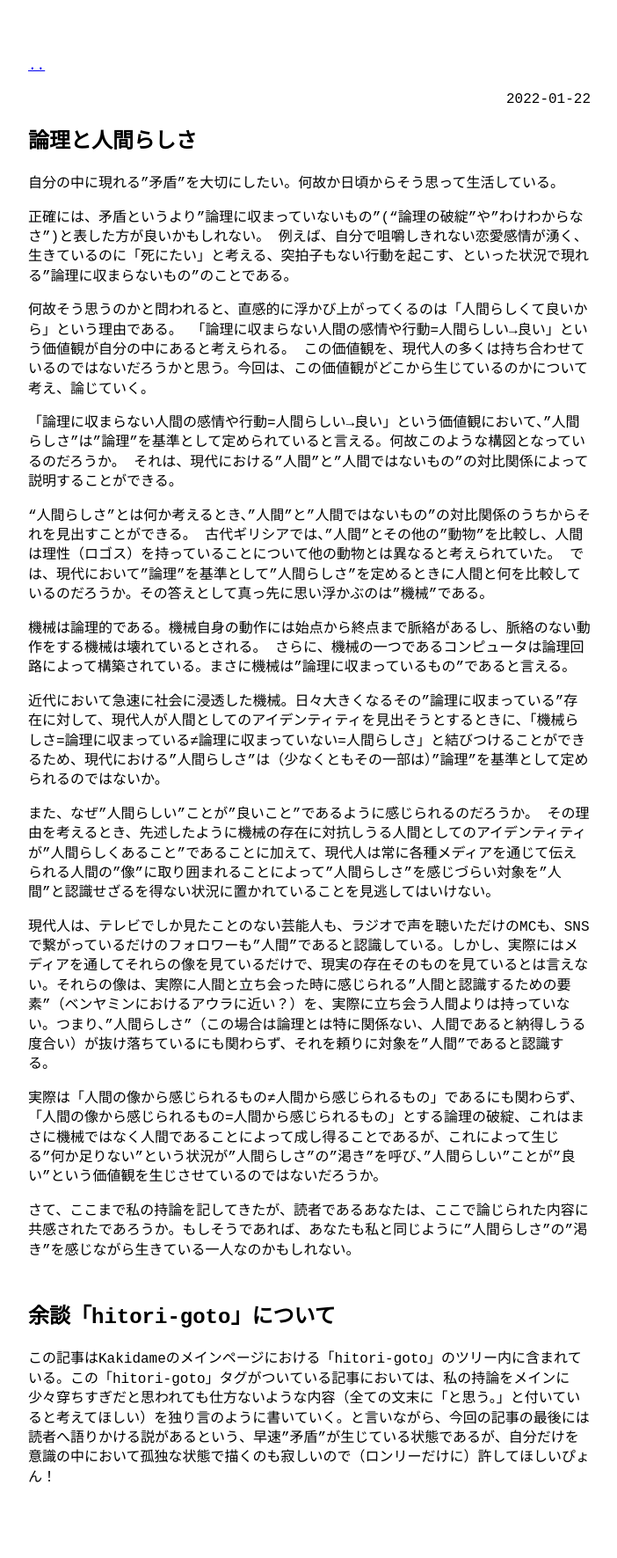
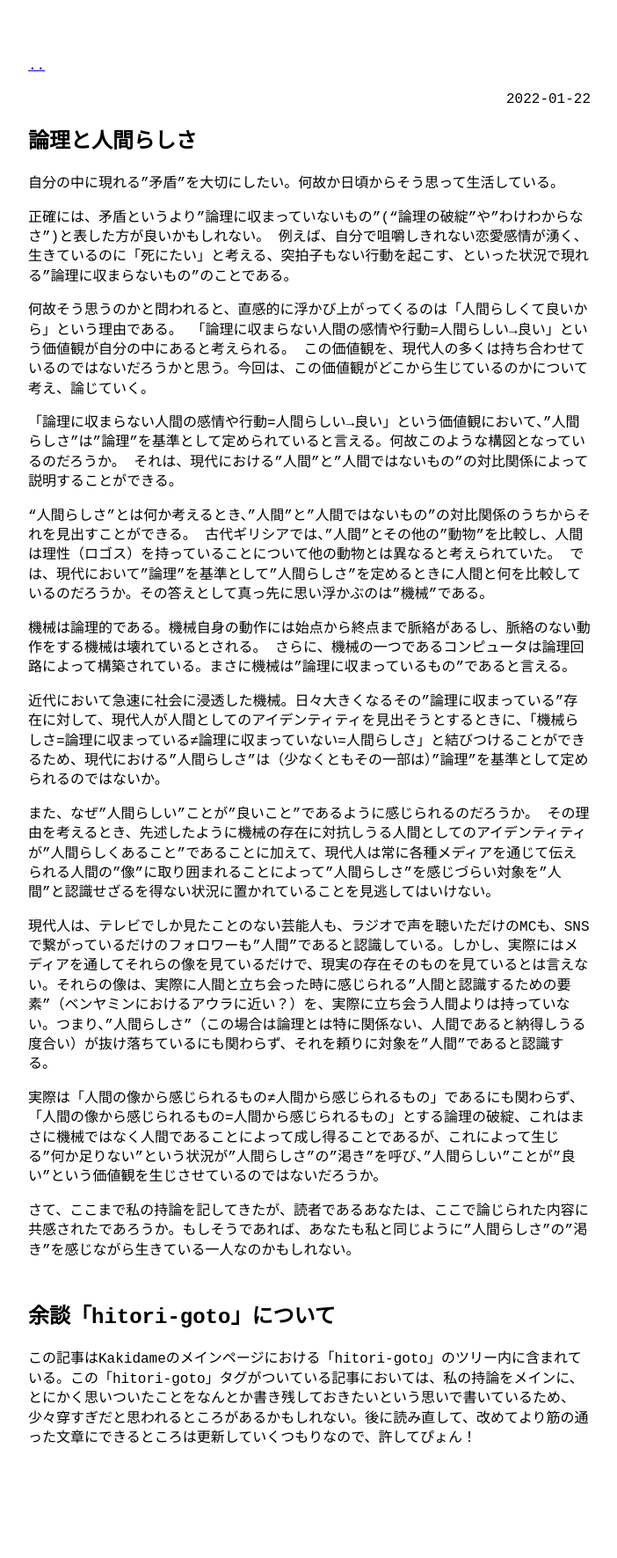
Before and after one commit to orrepic/orrepic.github.io, a Jekyll site: the page built from _posts/2022-1-22-ronri-rasisa.md, in a window 1280 px wide. Shown: the whole page at 88% size, without its empty margins (288-990 px from the left). Built offline with Jekyll 4.4.1, drawn with Linux system fonts in a browser that asks for light colours; after the commit the page ends 1726 px from its top, so only the background shows below that.

Commit message:
Change sentence

```diff
--- a/_posts/2022-1-22-ronri-rasisa.md
+++ b/_posts/2022-1-22-ronri-rasisa.md
@@ -35,4 +35,4 @@ category: hitori-goto
 さて、ここまで私の持論を記してきたが、読者であるあなたは、ここで論じられた内容に共感されたであろうか。もしそうであれば、あなたも私と同じように"人間らしさ"の"渇き"を感じながら生きている一人なのかもしれない。
 
 ## 余談「hitori-goto」について
-この記事はKakidameのメインページにおける「hitori-goto」のツリー内に含まれている。この「hitori-goto」タグがついている記事においては、私の持論をメインに少々穿ちすぎだと思われても仕方ないような内容（全ての文末に「と思う。」と付いていると考えてほしい）を独り言のように書いていく。と言いながら、今回の記事の最後には読者へ語りかける説があるという、早速"矛盾"が生じている状態であるが、自分だけを意識の中において孤独な状態で描くのも寂しいので（ロンリーだけに）許してほしいぴょん！
+この記事はKakidameのメインページにおける「hitori-goto」のツリー内に含まれている。この「hitori-goto」タグがついている記事においては、私の持論をメインに、とにかく思いついたことをなんとか書き残しておきたいという思いで書いているため、少々穿すぎだと思われるところがあるかもしれない。後に読み直して、改めてより筋の通った文章にできるところは更新していくつもりなので、許してぴょん！
```
Also changed, not shown: 2 other files.
